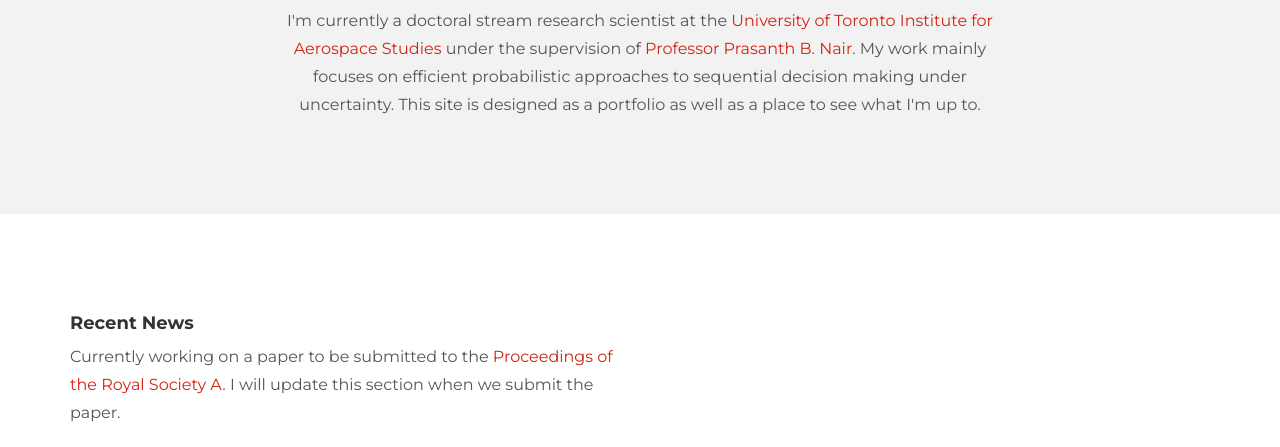
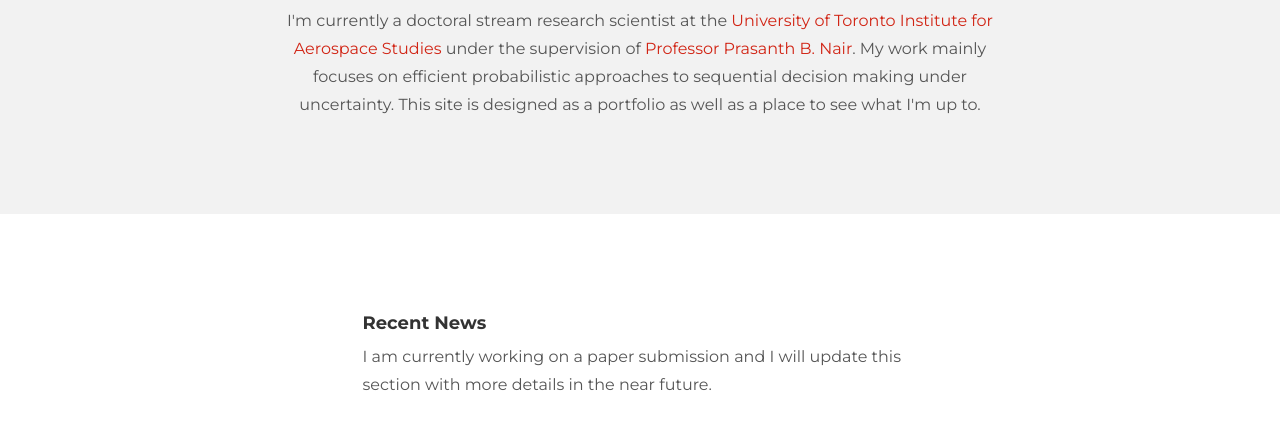
Before and after one commit to JustinJBeland/website, a plain HTML site: page JustinBeland/theme/index.html in a window 1280 px wide. Shown: the part 353-800 px from the top of the page. Drawn offline with nearby package versions, Linux system fonts and the light colour scheme.

Commit message:
made a few simple changes for centering as well as the removal of the proceedings of the royal society

```diff
--- a/JustinBeland/theme/index.html
+++ b/JustinBeland/theme/index.html
@@ -66,9 +66,9 @@
 
 	<div class="container pt">
 		<div class="row mt">
-			<div class="col-lg-6">
+			<div class="col-lg-6 col-lg-offset-3">
 				<h4>Recent News</h4>
-				<p>Currently working on a paper to be submitted to the <a href="http://rspa.royalsocietypublishing.org/">Proceedings of the Royal Society A</a>. I will update this section when we submit the paper. </p>
+				<p>I am currently working on a paper submission and I will update this section with more details in the near future.</p>
 			</div>
 		</div><!-- /row -->
 	</div><!-- /container -->
```
Also changed, not shown: JustinBeland/theme/about.html (+0 -1 lines), JustinBeland/theme/blog01.html (+1 -1 lines), JustinBeland/theme/code.html (+1 -1 lines), 1 other file.
